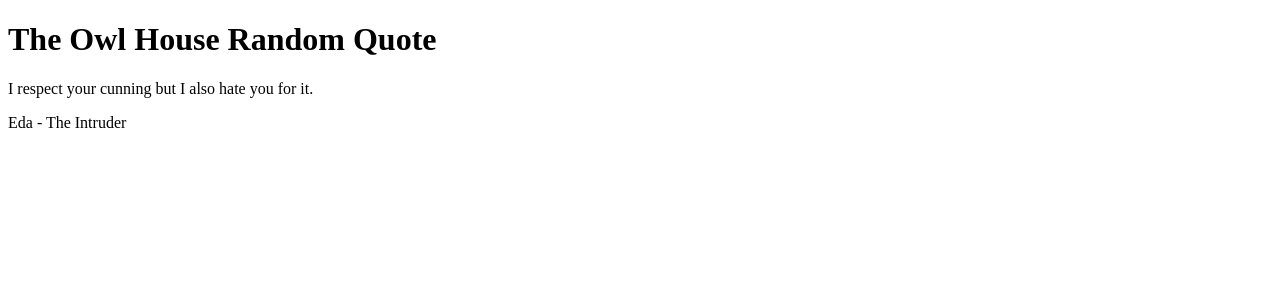
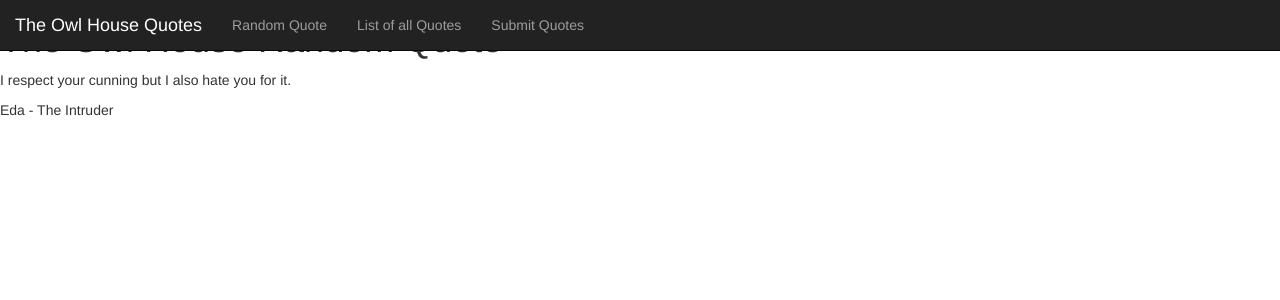
Before and after one commit to DustinJoosen/OwlHouseQuotes, a Flask app: page / in a window 1280 px wide. Shown: the top 300 px of the page. Run offline with Flask 2, Linux system fonts and the light colour scheme; some libraries are stand-ins or nearby versions.

Commit message:
Add basic navigation bar

```diff
--- a/templates/base.html
+++ b/templates/base.html
@@ -3,12 +3,23 @@
     <head>
         <meta charset="UTF-8">
         <link rel="stylesheet" href="{{ url_for('static', filename='css/style.css') }}"/>
+        <link rel="stylesheet" href="https://maxcdn.bootstrapcdn.com/bootstrap/3.4.0/css/bootstrap.min.css">
         {% block head %}{% endblock %}
         <script defer src="{{ url_for('static', filename='js/main.js') }}"></script>
+	    <script defer src="https://ajax.googleapis.com/ajax/libs/jquery/3.4.1/jquery.min.js"></script>
+	    <script defer src="https://maxcdn.bootstrapcdn.com/bootstrap/3.4.0/js/bootstrap.min.js"></script>
+
         <title>{% block title %}{% endblock %}</title>
     </head>
     <body>
-        {% block body %}
-        {% endblock %}
+        <header>
+            {% include 'navbar.html' %}
+        </header>
+        <main>
+            {% block body %}
+            {% endblock %}
+        </main>
+        <footer>
+        </footer>
     </body>
 </html>
--- /dev/null
+++ b/templates/navbar.html
@@ -0,0 +1,12 @@
+<nav class="navbar navbar-inverse navbar-fixed-top">
+    <div class="container-fluid">
+        <div class="navbar-header">
+            <a class="navbar-brand" href="/">The Owl House Quotes</a>
+        </div>
+        <ul class="nav navbar-nav">
+            <li><a href="/">Random Quote</a></li>
+            <li><a href="/quotes/">List of all Quotes</a></li>
+            <li><a href="/quotes/submit">Submit Quotes</a></li>
+        </ul>
+    </div>
+</nav>
```
